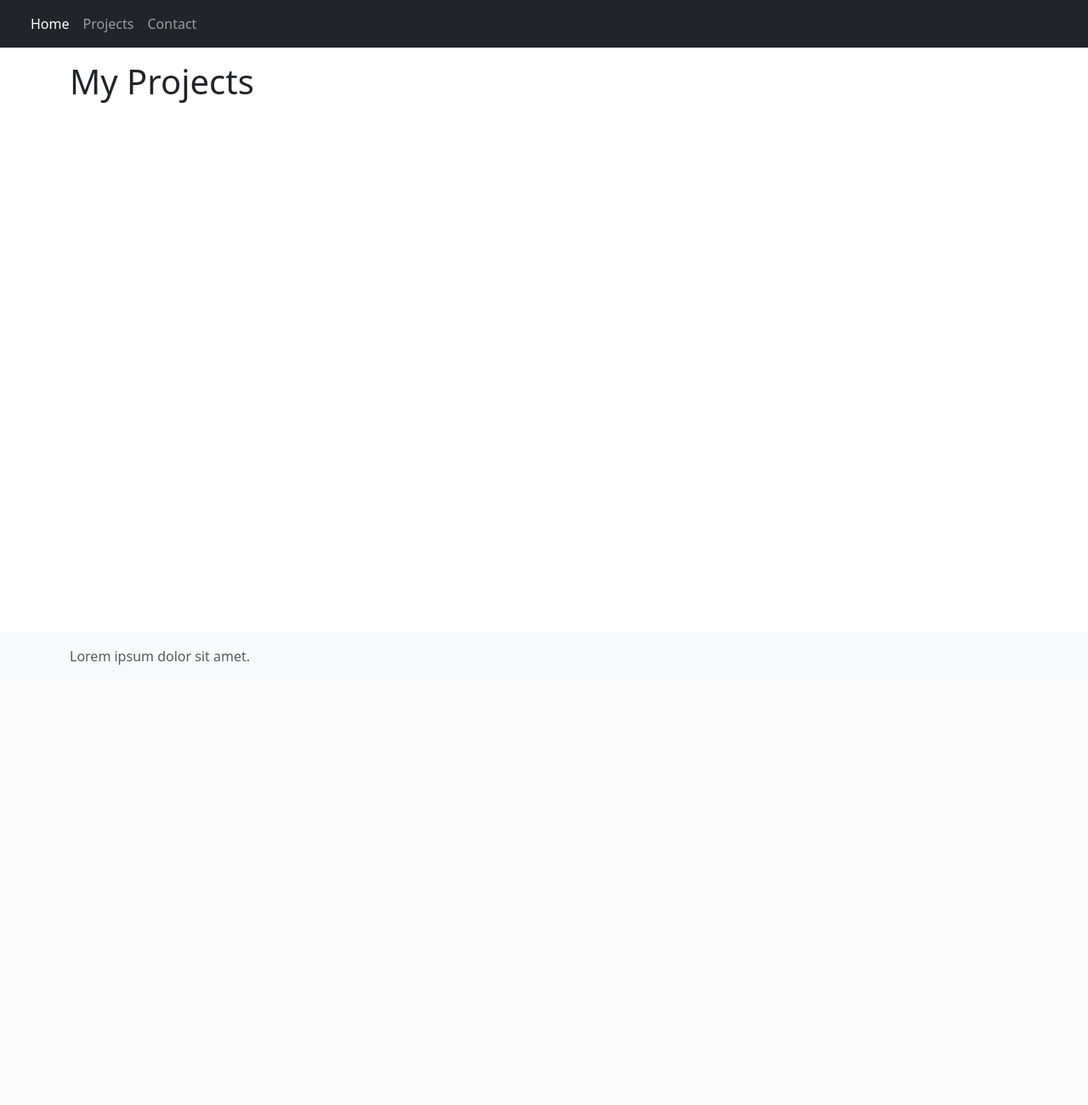
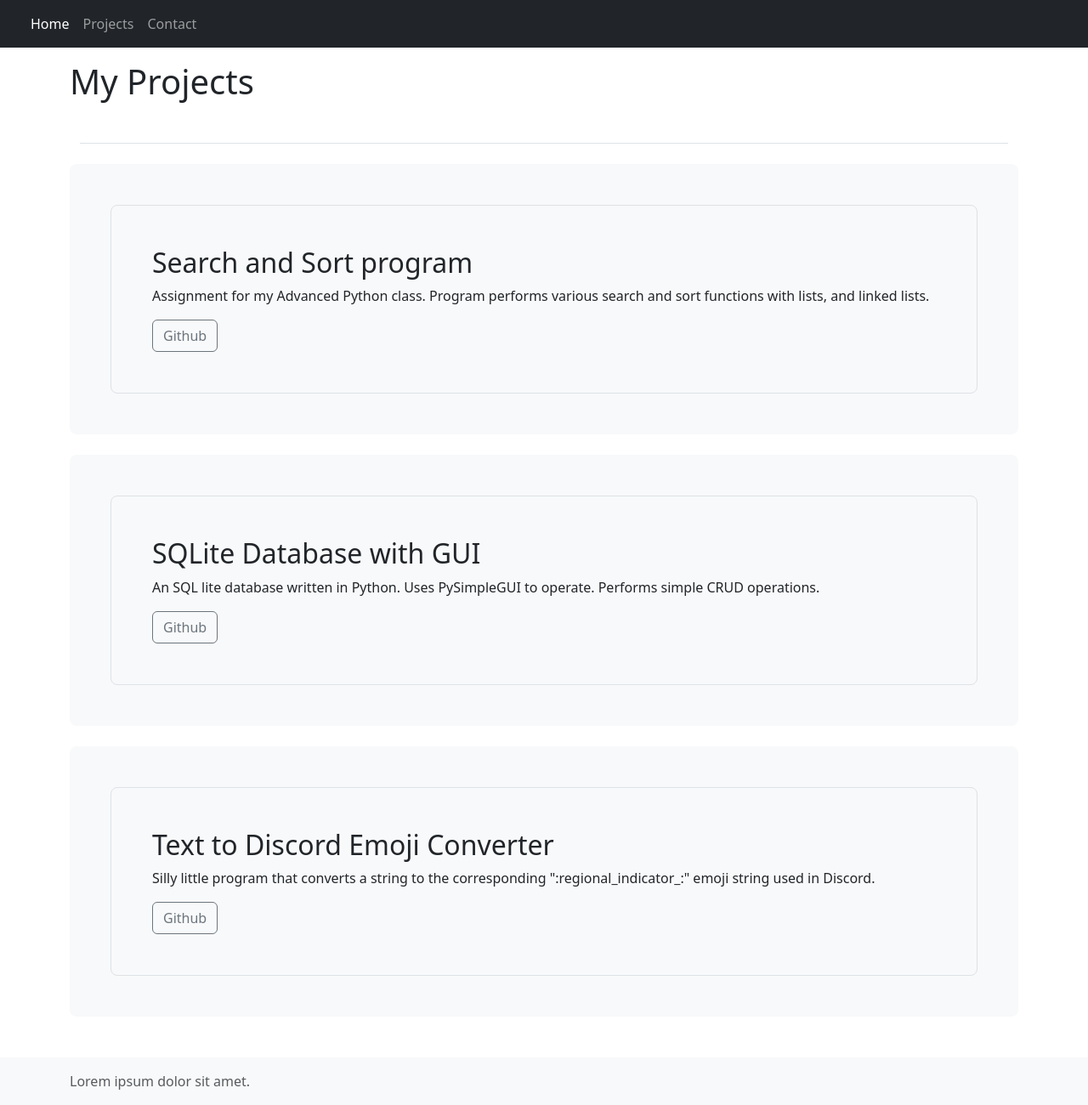
Before and after one commit to Schyler-Lowry/about-me, a Django app: page /projects/ in a window 1280 px wide. Shown: the whole page at 85% size. Before the commit the page ends 782 px from the top, so only its background shows below. Run offline with Django 4.2, Linux system fonts and the light colour scheme; some libraries are stand-ins or nearby versions.

Commit message:
Add jumbotron style cards to the projects page. Add links to personal projects on github.

```diff
--- a/templates/projects.html
+++ b/templates/projects.html
@@ -2,5 +2,42 @@
 
 {% block content %}
 <h1 class="mt-5">My Projects</h1>
+<main>
+    <div class="container py-4">
+      <header class="pb-3 mb-4 border-bottom">
 
+      </header>
+
+
+
+      <div class="row align-items-md-stretch">
+
+
+        <div class="p-5 mb-4 bg-light rounded-3">
+          <div class="h-100 p-5 bg-light border rounded-3">
+            <h2>Search and Sort program</h2>
+            <p>Assignment for my Advanced Python class. Program performs various search and sort functions with lists, and linked lists.</p>
+            <a href="https://github.com/Phoenicius/SearchAndSort" class="btn btn-outline-secondary" type="button" target="_blank">Github</a>
+          </div>
+        </div>
+
+      <div class="p-5 mb-4 bg-light rounded-3">
+        <div class="h-100 p-5 bg-light border rounded-3">
+          <h2>SQLite Database with GUI</h2>
+          <p>An SQL lite database written in Python. Uses PySimpleGUI to operate. Performs simple CRUD operations.</p>
+          <a href="https://github.com/Phoenicius/SQLite-DB-with-GUI" class="btn btn-outline-secondary" type="button" target="_blank">Github</a>
+        </div>
+      </div>
+      <div class="p-5 mb-4 bg-light rounded-3">
+        <div class="h-100 p-5 bg-light border rounded-3">
+          <h2>Text to Discord Emoji Converter</h2>
+          <p>Silly little program that converts a string to the corresponding ":regional_indicator_:" emoji string used in Discord.</p>
+          <a href="https://github.com/Phoenicius/text-to-Discord-emojis" class="btn btn-outline-secondary" type="button" target="_blank">Github</a>
+        </div>
+      </div>
+    </div>
+
+
+
+  </main>
 {% endblock content%}
```
